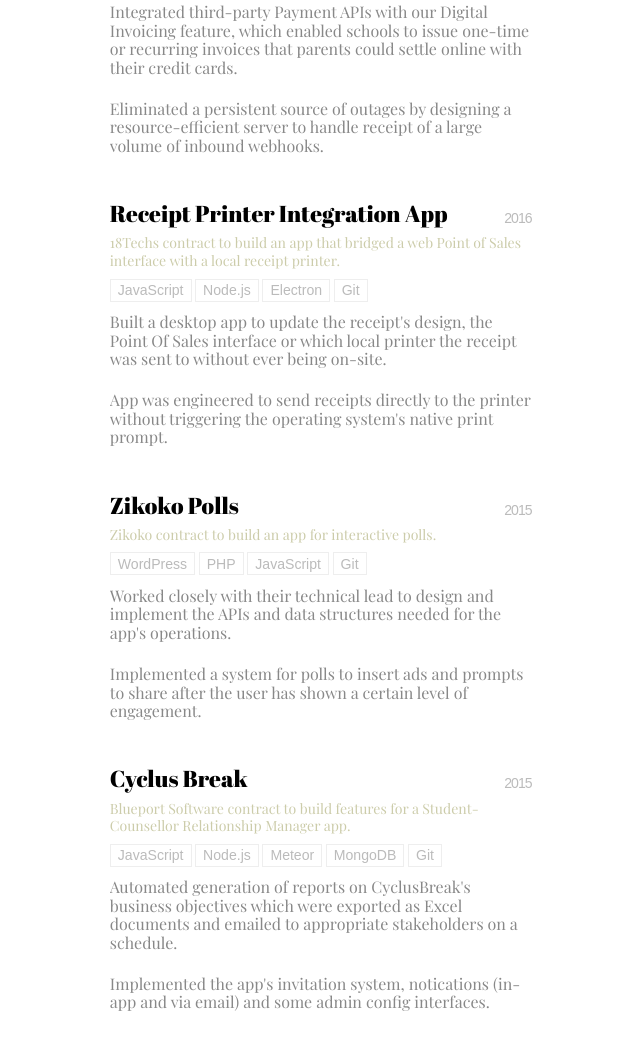
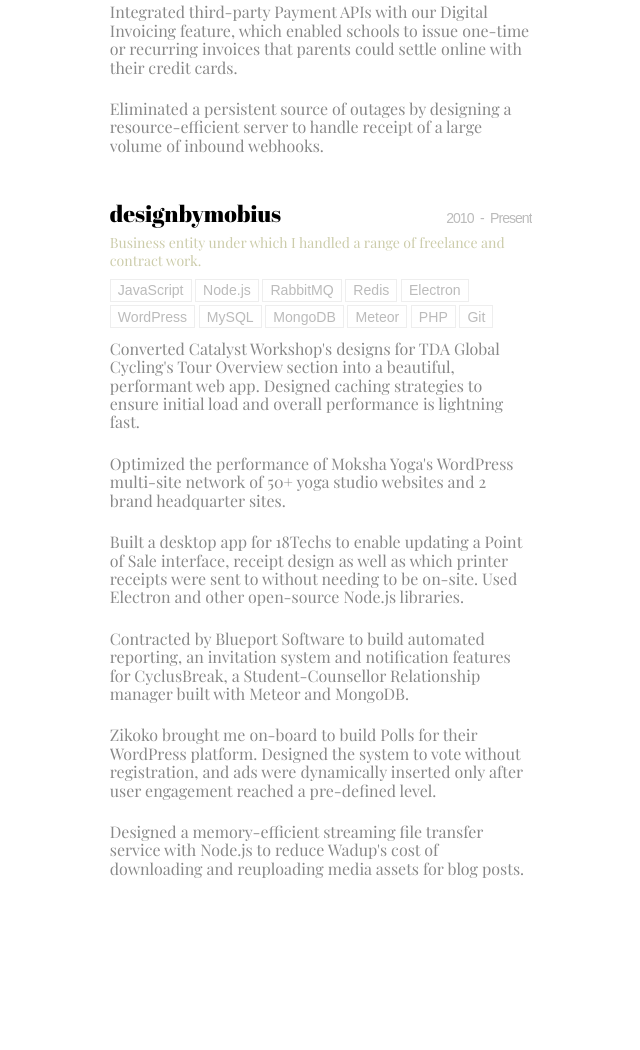
Before and after one commit to Akamaozu/resume, a website: page html/resume.html in a window 1280 px wide. Shown: the part 838-1888 px from the top of the page, without its empty margins (423-1063 px from the left). After the commit the page ends 1763 px from the top, so only its background shows below. Drawn offline with Linux system fonts and the light colour scheme; files that its build step writes are made by us from their sources.

Commit message:
combined freelance experience under designbymobius

```diff
--- a/html/resume.html
+++ b/html/resume.html
@@ -103,49 +103,29 @@
         </div>
       </div>
       <div class="experience">
-        <div class="title">Receipt Printer Integration App</div>
-        <div class="duration">2016</div>
-        <div class="description">18Techs contract to build an app that bridged a web Point of Sales interface with a local receipt printer.</div>
+        <div class="title">designbymobius</div>
+        <div class="duration">2010 - Present</div>
+        <div class="description">Business entity under which I handled a range of freelance and contract work.</div>
         <div class="competencies">
           <div class="competency">JavaScript</div>
           <div class="competency">Node.js</div>
+          <div class="competency">RabbitMQ</div>
+          <div class="competency">Redis</div>
           <div class="competency">Electron</div>
+          <div class="competency">WordPress</div>
+          <div class="competency">MySQL</div>
+          <div class="competency">MongoDB</div>
+          <div class="competency">Meteor</div>
+          <div class="competency">PHP</div>
           <div class="competency">Git</div>
         </div>
         <div class="details">
-          <div class="detail">Built a desktop app to update the receipt's design, the Point Of Sales interface or which local printer the receipt was sent to without ever being on-site.</div>
-          <div class="detail">App was engineered to send receipts directly to the printer without triggering the operating system's native print prompt.</div>
-        </div>
-      </div>
-      <div class="experience">
-        <div class="title">Zikoko Polls</div>
-        <div class="duration">2015</div>
-        <div class="description">Zikoko contract to build an app for interactive polls.</div>
-        <div class="competencies">
-          <div class="competency">WordPress</div>
-          <div class="competency">PHP</div>
-          <div class="competency">JavaScript</div>
-          <div class="competency">Git</div>
-        </div>
-        <div class="details">
-          <div class="detail">Worked closely with their technical lead to design and implement the APIs and data structures needed for the app's operations.</div>
-          <div class="detail">Implemented a system for polls to insert ads and prompts to share after the user has shown a certain level of engagement.</div>
-        </div>
-      </div>
-      <div class="experience">
-        <div class="title">Cyclus Break</div>
-        <div class="duration">2015</div>
-        <div class="description">Blueport Software contract to build features for a Student-Counsellor Relationship Manager app.</div>
-        <div class="competencies">
-          <div class="competency">JavaScript</div>
-          <div class="competency">Node.js</div>
-          <div class="competency">Meteor</div>
-          <div class="competency">MongoDB</div>
-          <div class="competency">Git</div>
-        </div>
-        <div class="details">
-          <div class="detail">Automated generation of reports on CyclusBreak's business objectives which were exported as Excel documents and emailed to appropriate stakeholders on a schedule.</div>
-          <div class="detail">Implemented the app's invitation system, notications (in-app and via email) and some admin config interfaces.</div>
+          <div class="detail">Converted Catalyst Workshop's designs for TDA Global Cycling's Tour Overview section into a beautiful, performant web app. Designed caching strategies to ensure initial load and overall performance is lightning fast.</div>
+          <div class="detail">Optimized the performance of Moksha Yoga's WordPress multi-site network of 50+ yoga studio websites and 2 brand headquarter sites.</div>
+          <div class="detail">Built a desktop app for 18Techs to enable updating a Point of Sale interface, receipt design as well as which printer receipts were sent to without needing to be on-site. Used Electron and other open-source Node.js libraries.</div>
+          <div class="detail">Contracted by Blueport Software to build automated reporting, an invitation system and notification features for CyclusBreak, a Student-Counsellor Relationship manager built with Meteor and MongoDB.</div>
+          <div class="detail">Zikoko brought me on-board to build Polls for their WordPress platform. Designed the system to vote without registration, and ads were dynamically inserted only after user engagement reached a pre-defined level.</div>
+          <div class="detail">Designed a memory-efficient streaming file transfer service with Node.js to reduce Wadup's cost of downloading and reuploading media assets for blog posts.</div>
         </div>
       </div>
     </div>
```
